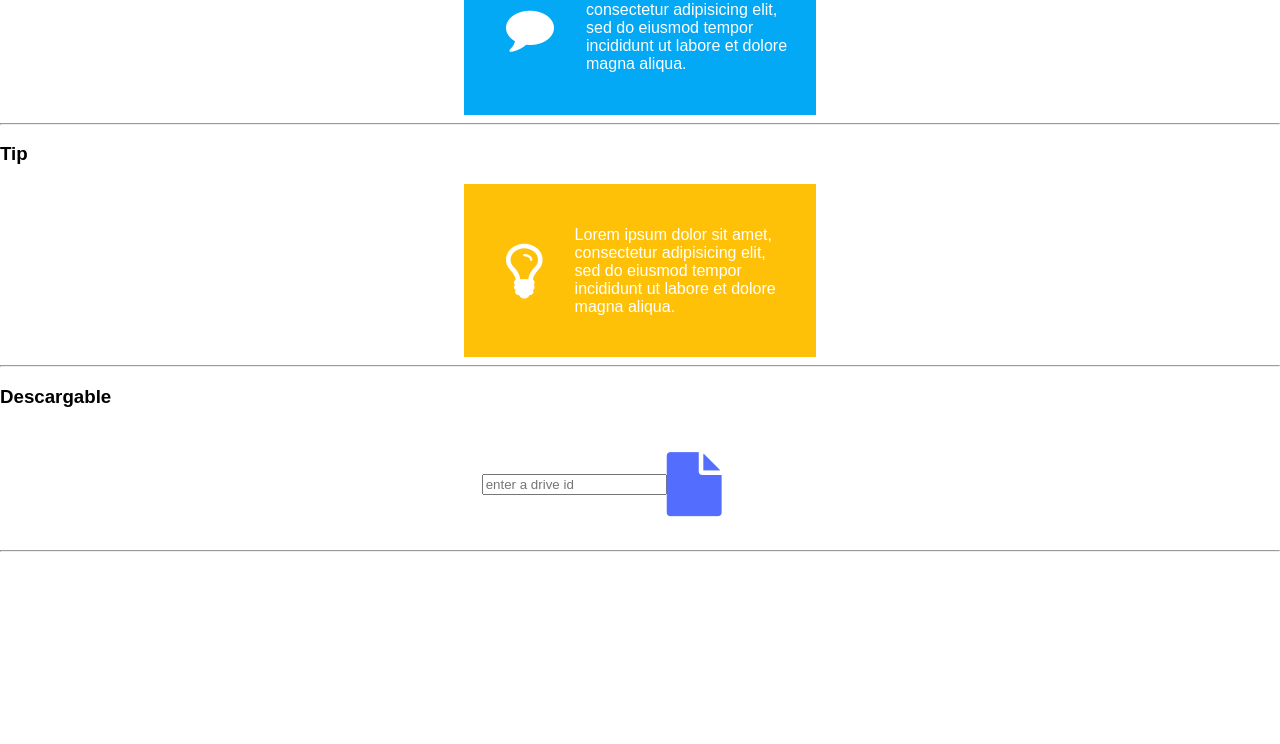
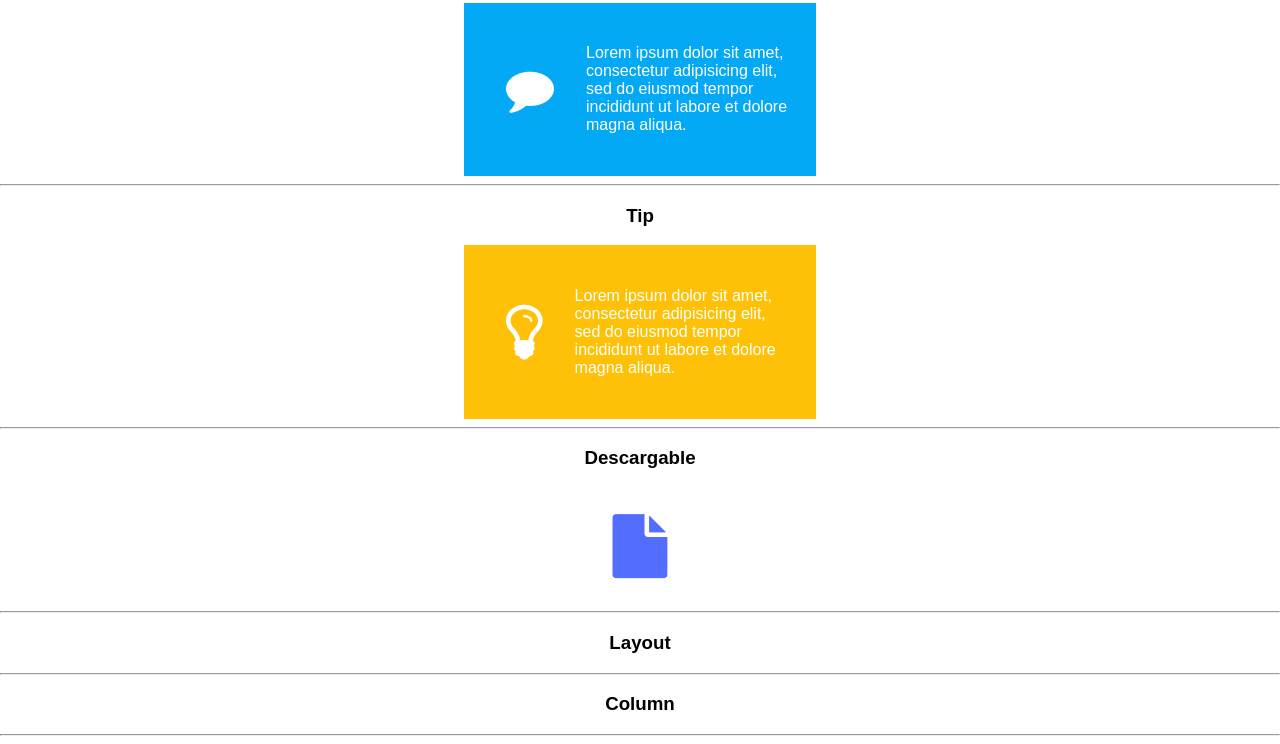
Before and after one commit to alanllamas/pwa-bedu-components, a plain HTML site: page index.html in a window 1280 px wide. Shown: the part 200-944 px from the top of the page. Before the commit the page ends 800 px from the top, so only its background shows below. Drawn offline with Linux system fonts and the light colour scheme.

Commit message:
added download component

```diff
--- a/css/down.css
+++ b/css/down.css
@@ -6,6 +6,7 @@
     padding: 2%;
     width: 90%;
     color: #536DFE;
+    margin: auto;
 }
 .down a{
         color: #536DFE;
--- a/css/index.css
+++ b/css/index.css
@@ -3,3 +3,6 @@ body{
     font-size: 16px;
     font-family: sans-serif;
 }
+h1,h2,h3,h4{
+    text-align: center;
+}
--- a/index.html
+++ b/index.html
@@ -10,10 +10,13 @@
     <link rel="stylesheet" href="css/hint.css">
     <link rel="stylesheet" href="css/tip.css">
     <link rel="stylesheet" href="css/down.css">
+    <link rel="stylesheet" href="css/column.css">
     <title>Hint</title>
 </head>
 <body>
     <h1>Lista de componentes para PWA Bedu</h1>
+    <hr>
+    <h3>Despliegue de contenidos</h3>
     <hr>
     <h3>Hint</h3>
     <!-- HINT -->
@@ -34,10 +37,24 @@
     <h3>Descargable</h3>
     <!-- Descargable -->
     <section class="down">
-        <input type="text" placeholder="enter a drive id" id="drive-id">
+        <!-- <input type="text" placeholder="enter a drive id" id="drive-id"> -->
         <a id="download" target="_blank" ><i class="fa fa-file fa-4x"></i></a>
     </section>
     <hr>
+    <h3>Layout</h3>
+    <hr>
+    <h3>Column</h3>
+    <!-- Descargable -->
+    <section id="column-container">
+
+            <!-- <input type="number" id="columns" placeholder="agrega la cantidad de columnas">
+            <button id="create">crear columnas</button> -->
+
+
+    </section>
+    <hr>
+
     <script src="js/down.js"></script>
+    <script src="js/column.js"></script>
 </body>
 </html>
```
Also changed, not shown: js/down.js (+0 -9 lines).
